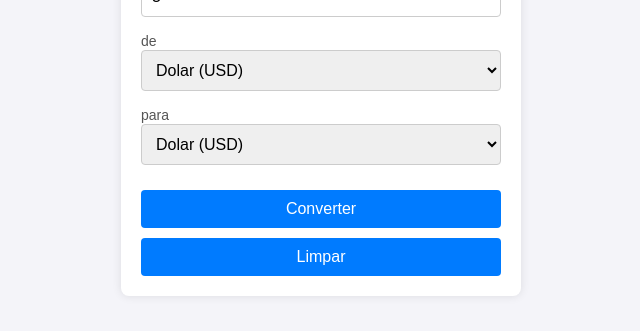
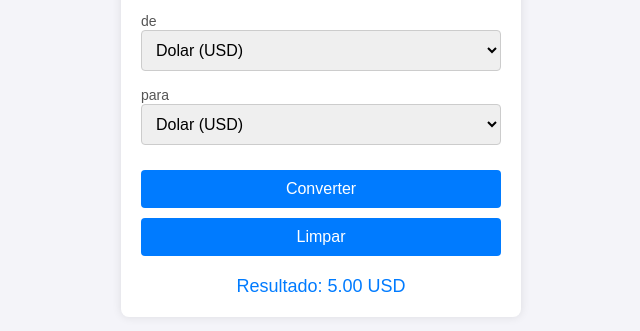
Before and after one commit to Matheuspenas/Project-CurrencyCoverter-sem-, a plain HTML site: page index.html in a window 1280 px wide. Both pictures are taken after typing "5" into the empty fields and a click on the button "Converter". Shown: the part 311-642 px from the top of the page, without its empty margins (319-959 px from the left). Drawn offline with Linux system fonts and the light colour scheme.

Commit message:
metodo de converção agora esta completamente funcional

```diff
--- a/index.html
+++ b/index.html
@@ -37,7 +37,7 @@
             <button type="reset">Limpar</button>
         </form>
 
-        <div id="coversao"></div>
+        <div id="conversao"></div>
     </main>
 
     <script src='main.js'></script>
--- a/main.js
+++ b/main.js
@@ -1,17 +1,35 @@
-document.getElementById('currency-form').addEventListener('submit', function (event){
+document.getElementById('currency-form').addEventListener('submit', function (event) {
     event.preventDefault();
 
     // obter valor de entrada
-
-    const valor = document.getElementById('amount').value;
+    const valor = parseFloat(document.getElementById('amount').value);
     const daMoeda = document.getElementById('daMoeda').value;
     const paraMoeda = document.getElementById('paraMoeda').value;
 
-    // devinir taxas de cambio
+    // Verifique se o valor inserido é válido
+    if (isNaN(valor) || valor <= 0) {
+        alert("Por favor, insira um valor válido para conversão.");
+        return;
+    }
 
-    const exenchangeRates = {
-        USD: { BRL:5.73, EUR:0.88 },
-        BRL: { UDS:0.17, EUR:0.15 },
-        EUR: { USD:1.13, BRL:6.50 }
+    // definir taxas de câmbio
+    const exchangeRates = {
+        USD: { BRL: 5.73, EUR: 0.88 },
+        BRL: { USD: 0.17, EUR: 0.15 },
+        EUR: { USD: 1.13, BRL: 6.50 }
+    };
+
+    let valorConvertido;
+
+    // Verifique se a moeda de origem e destino são iguais
+    if (daMoeda === paraMoeda) {
+        valorConvertido = valor; // Se as moedas forem iguais, o valor permanece o mesmo
+    } else {
+        // Faça a conversão
+        valorConvertido = valor * exchangeRates[daMoeda][paraMoeda];
     }
+
+    // Exibir resultado
+    const conversao = document.getElementById('conversao');
+    conversao.textContent = `Resultado: ${valorConvertido.toFixed(2)} ${paraMoeda}`;
 });
```
